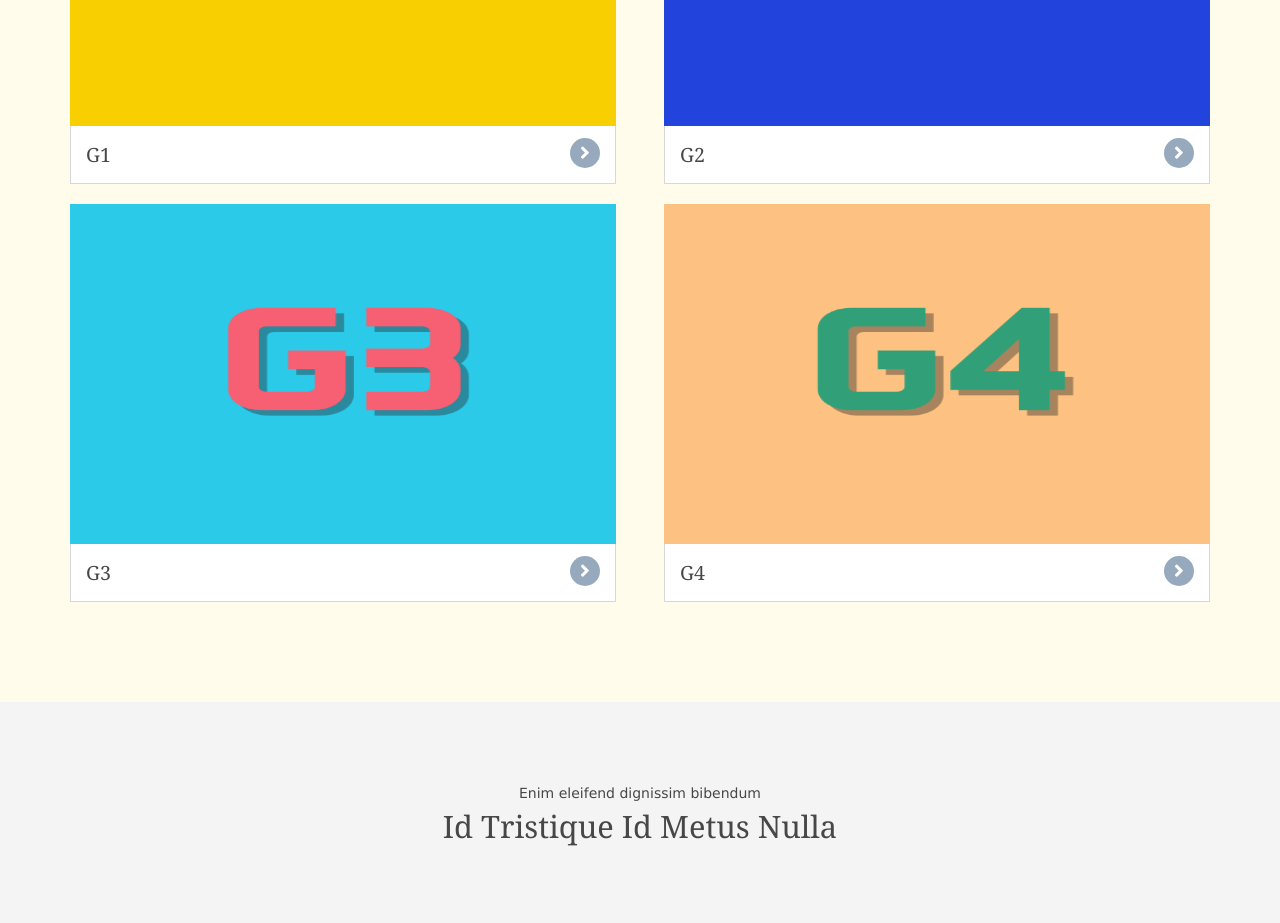
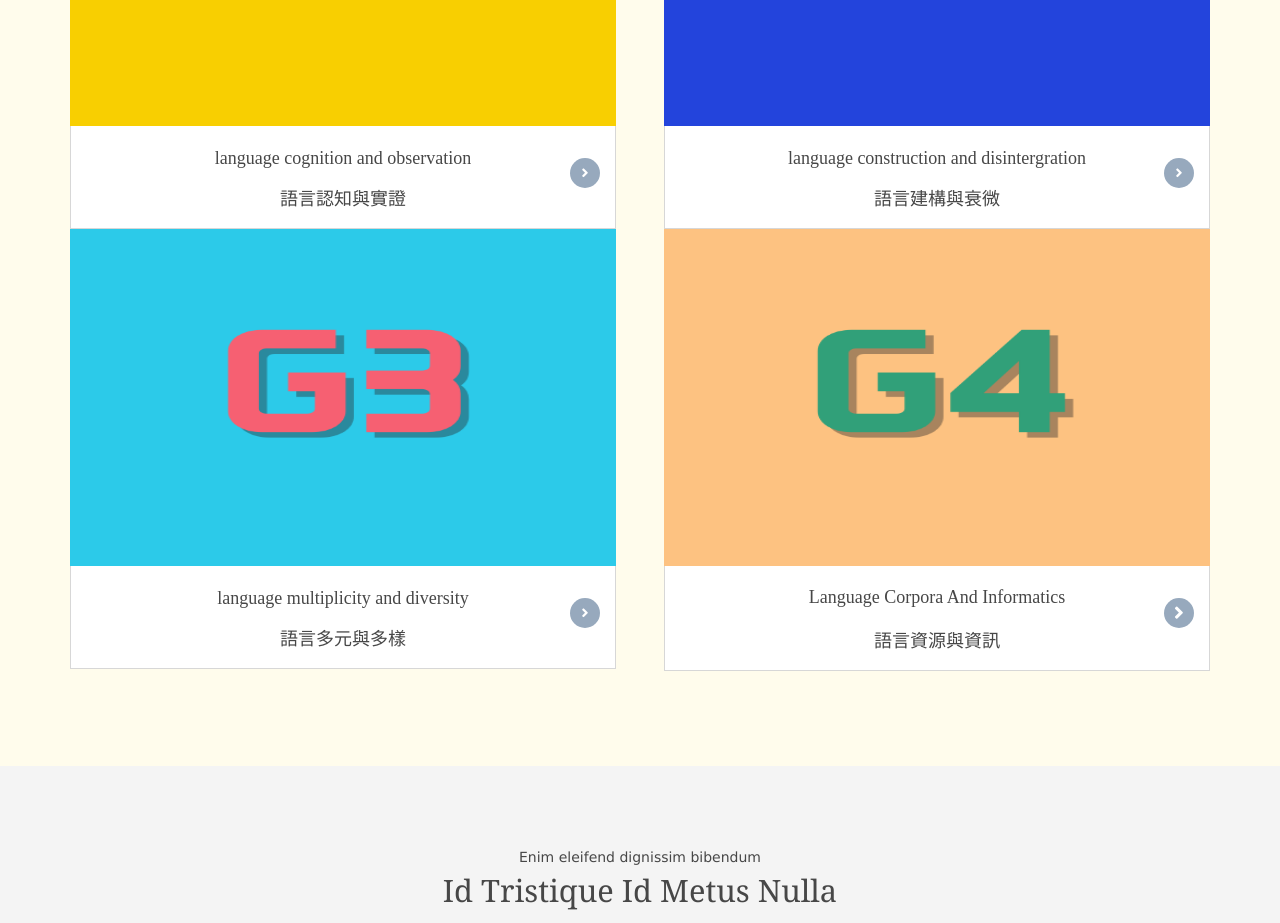
Before and after one commit to bwc1024/test, a plain HTML site: page index.html in a window 1280 px wide. Shown: the part 1072-1995 px from the top of the page. Drawn offline with Linux system fonts and the light colour scheme.

Commit message:
0316
0316

```diff
--- a/index.html
+++ b/index.html
@@ -78,16 +78,28 @@ Licence URI: https://www.os-templates.com/template-terms
     <!-- ################################################################################################ -->
     <section class="group shout">
       <figure class="one_half first"><a href="G1.html"><img class="classlogo"src="images/demo/G1.png" alt="">
-        <figcaption class="heading fourlogo">G1 </a></figcaption>
+        <figcaption class="fourlogo">
+          <p class="fourlogo_p">language cognition and observation</p>
+          <p class="fourlogo_p">語言認知與實證</p>
+        </a></figcaption>
       </figure>
       <figure class="one_half"><a href="G2.html"><img class="classlogo" src="images/demo/G2.PNG" alt="">
-        <figcaption class="heading fourlogo">G2 </a></figcaption>
+        <figcaption class="fourlogo">
+          <p class="fourlogo_p">language construction and disintergration</p>
+          <p class="fourlogo_p">語言建構與衰微</p>
+        </a></figcaption>
       </figure>
       <figure class="one_half first"><a href="G3.html"><img class="classlogo" src="images/demo/g3.png" alt="">
-        <figcaption class="heading fourlogo">G3 </a></figcaption>
+        <figcaption class="fourlogo">
+          <p class="fourlogo_p">language multiplicity and diversity</p>
+          <p class="fourlogo_p">語言多元與多樣</p>
+        </a></figcaption>
       </figure>
       <figure class="one_half"><a href="G4.html"><img class="classlogo" src="images/demo/G4.png" alt="">
-        <figcaption class="heading fourlogo">G4 </a></figcaption>
+        <figcaption class="heading fourlogo">
+          <p class="fourlogo_p">language corpora and informatics</p>
+          <p class="fourlogo_p">語言資源與資訊</p>
+        </a></figcaption>
       </figure>
     </section>
     <!-- ################################################################################################ -->
--- a/layout/styles/index.css
+++ b/layout/styles/index.css
@@ -11,6 +11,8 @@
 }
 .fourlogo{
     background-color: white;
+    overflow-wrap: break-word;
+    height: 100px;
 }
 #menu {
     position: fixed;
@@ -23,3 +25,9 @@
     font-size: 16px;
     color:white;
 }
+.fourlogo_p{
+    text-align: center;
+    /* line-height: 75%; */
+    font-size: 18px;
+    font-family: "Microsoft JhengHei";
+}
--- a/layout/styles/layout.css
+++ b/layout/styles/layout.css
@@ -71,8 +71,8 @@ File: Layout CSS
 .shout figure{display:block; max-width:546px;/* same width as the image - contains the caption */}
 .shout figure img{}
 .shout figure figcaption{display:block; position:relative;}
-.shout figure figcaption a{display:block; position:relative; padding:15px; border:solid; border-width:0 1px 1px 1px;}
-.shout figure figcaption a::after{position:absolute; top:12px; right:15px; width:30px; height:30px; line-height:30px; font-family:"Font Awesome\ 5 Free"; font-weight:900; content:"\f105";/* fa-angle-right */ text-align:center; border-radius:50%;}
+.shout figure figcaption a{display:block; position:relative; padding:3px 15px 0 15px; border:solid; border-width:0 1px 1px 1px;}
+.shout figure figcaption a::after{position:absolute; top:32px; right:15px; width:30px; height:30px; line-height:30px; font-family:"Font Awesome\ 5 Free"; font-weight:900; content:"\f105";/* fa-angle-right */ text-align:center; border-radius:50%;}
 
 /* Team Members */
 .team{}
```
Also changed, not shown: G1.html (+2 -2 lines), G2.html (+2 -2 lines), G3.html (+2 -2 lines), G4.html (+2 -2 lines).
